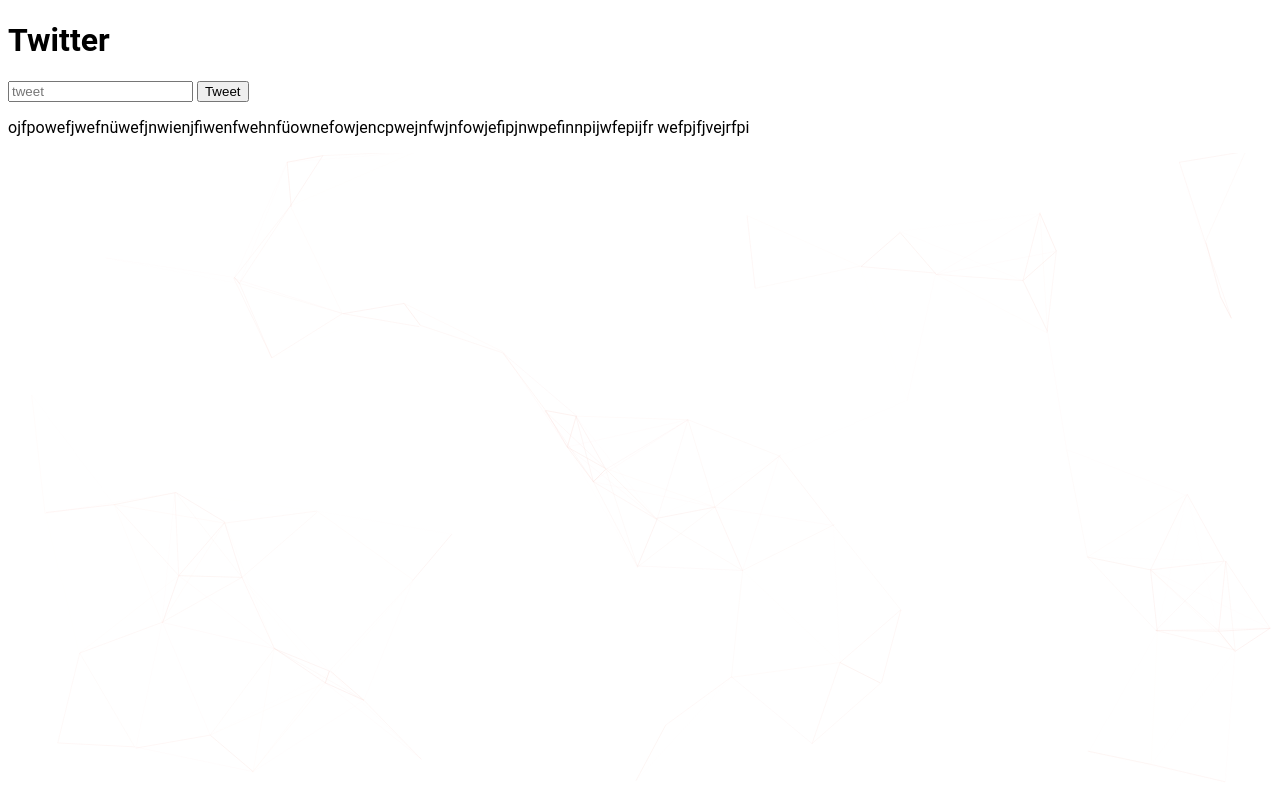
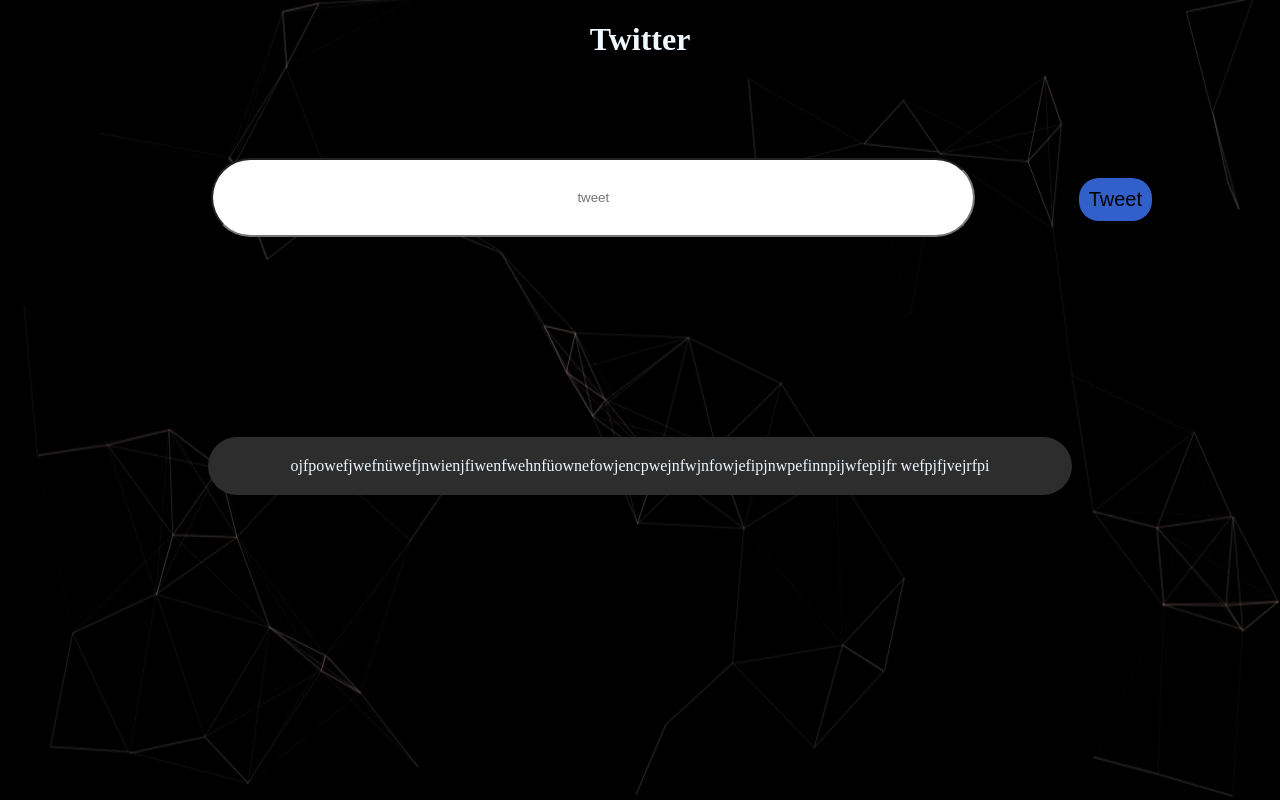
Before and after one commit to KingsOfPrince/MiniTwitter, a website built with Vite: page client/index.html in a window 1280 px wide. Built offline with nearby package versions, Linux system fonts and the light colour scheme.

Commit message:
Styles were changed

```diff
--- a/client/style.css
+++ b/client/style.css
@@ -1,3 +1,66 @@
 body {
-  font-family: 'Roboto', sans-serif;
+  font-family: 'Chirp';
+  background-color: rgb(0, 0, 0);
 }
+
+
+.home-head{
+  text-align: center;
+  color:aliceblue;
+
+}
+
+.tweet-button{
+  float: right;
+  margin-right: 20px;
+  margin-top: 20px;
+  background-color: rgb(50, 96, 203);
+  padding: 10px;
+  border-radius: 20px;
+  text-decoration: none;
+  border: none;
+  font-size: 20px;
+}
+.tweet-box{
+  outline: 10px;
+  padding: 30px;
+  border-radius: 40px;
+  text-align: center;
+  width: 700px;
+}
+.tweet-box-div{
+  text-align: center;
+  margin: 100px;
+}
+
+.tweet-text{
+color: aliceblue;
+text-align: center;
+background-color: rgb(45, 45, 45);
+padding: 20px;
+border-radius: 100px;
+margin: 200px;
+}
+
+
+
+
+
+
+
+
+
+
+
+
+
+
+
+
+#particles-js canvas {
+  display: block;
+  position: fixed;
+  z-index: -1;
+  top: 0;
+  left: 0;
+}
```
